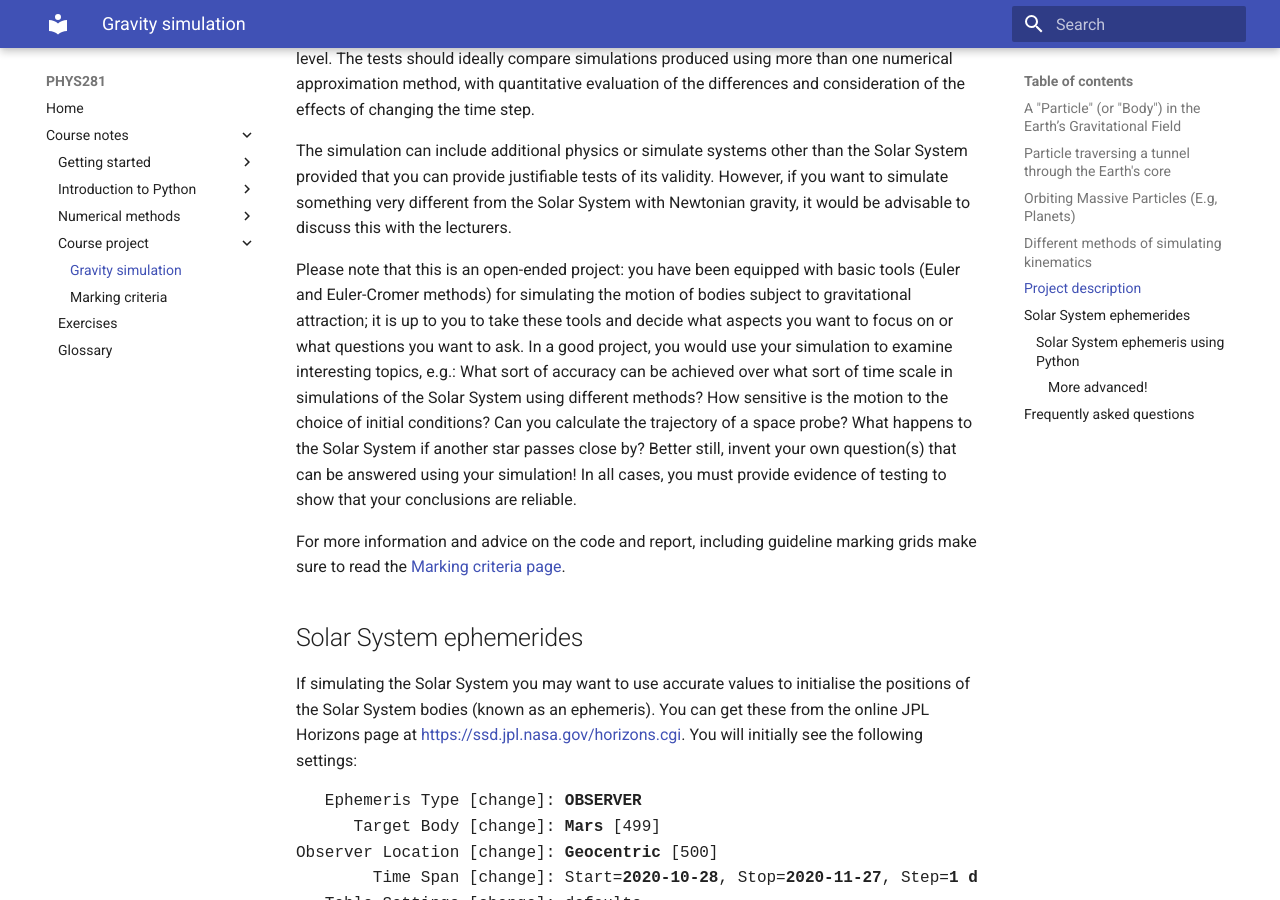
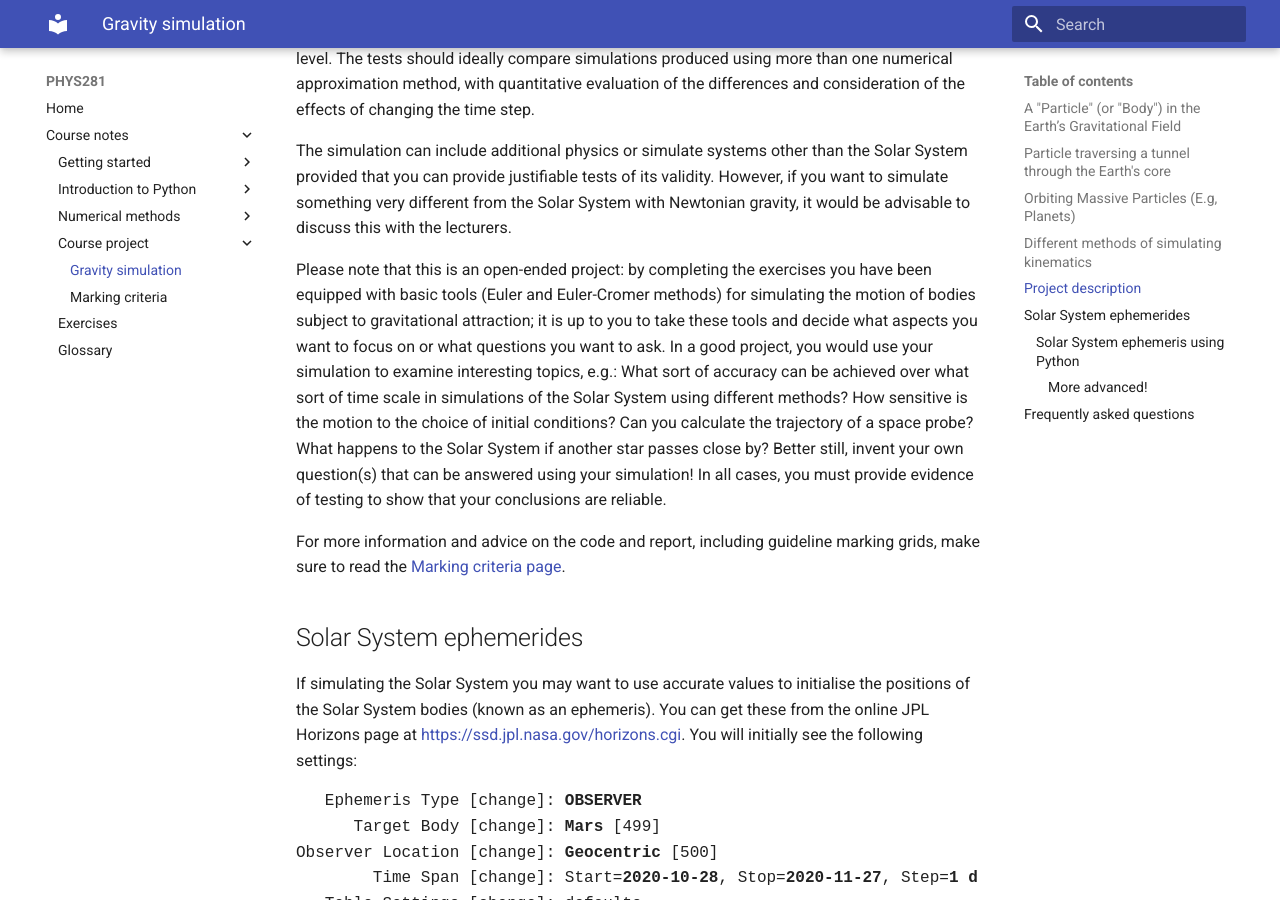
Before and after one commit to ndd21/PHYS281, an MkDocs documentation site: the page built from docs/gravity.md, in a window 1280 px wide and 900 px high, scrolled down 7881 px. Built offline with MkDocs 1.6.1 and Material for MkDocs 9.7.7, drawn with Linux system fonts in a browser that asks for light colours.

Commit message:
Minor tweak to project guidance.

```diff
--- a/docs/gravity.md
+++ b/docs/gravity.md
@@ -375,22 +375,24 @@ tests of its validity.  However, if you want to simulate something
 very different from the Solar System with Newtonian gravity, it would
 be advisable to discuss this with the lecturers.
 
-Please note that this is an open-ended project: you have been equipped
-with basic tools (Euler and Euler-Cromer methods) for simulating the
-motion of bodies subject to gravitational attraction; it is up to you
-to take these tools and decide what aspects you want to focus on or
-what questions you want to ask.  In a good project, you would use your
-simulation to examine interesting topics, e.g.: What sort of accuracy
-can be achieved over what sort of time scale in simulations of the
-Solar System using different methods?  How sensitive is the motion to
-the choice of initial conditions?  Can you calculate the trajectory of
-a space probe?  What happens to the Solar System if another star
-passes close by?  Better still, invent your own question(s) that can
-be answered using your simulation!  In all cases, you must provide
-evidence of testing to show that your conclusions are reliable.
+Please note that this is an open-ended project: by completing the
+exercises you have been equipped with basic tools (Euler and
+Euler-Cromer methods) for simulating the motion of bodies subject to
+gravitational attraction; it is up to you to take these tools and
+decide what aspects you want to focus on or what questions you want to
+ask.  In a good project, you would use your simulation to examine
+interesting topics, e.g.: What sort of accuracy can be achieved over
+what sort of time scale in simulations of the Solar System using
+different methods?  How sensitive is the motion to the choice of
+initial conditions?  Can you calculate the trajectory of a space
+probe?  What happens to the Solar System if another star passes close
+by?  Better still, invent your own question(s) that can be answered
+using your simulation!  In all cases, you must provide evidence of
+testing to show that your conclusions are reliable.
 
-For more information and advice on the code and report, including guideline marking grids make sure
-to read the [Marking criteria page](markinggrid.md).
+For more information and advice on the code and report, including
+guideline marking grids, make sure to read the [Marking criteria
+page](markinggrid.md).
 
 ## Solar System ephemerides
 
```
